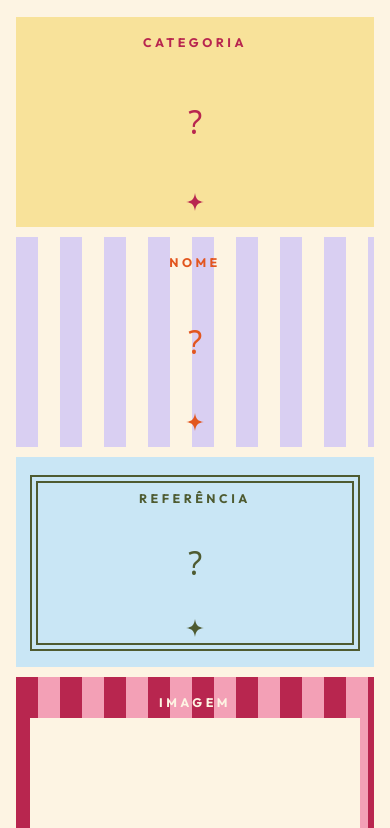
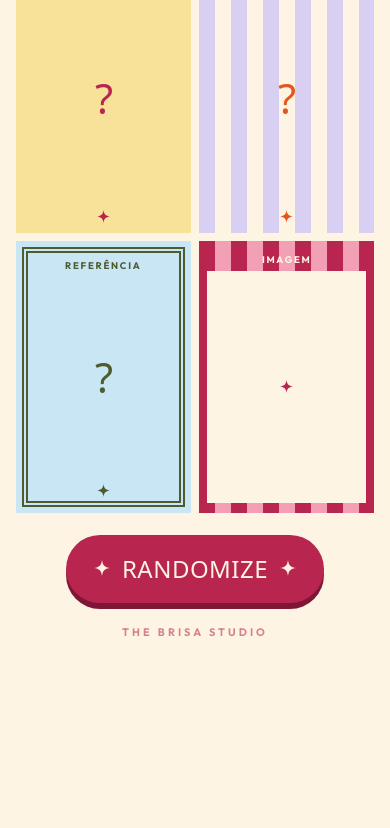
Before and after one commit to micapareddes/what-if, a website: page index.html in a window 390 px wide. Shown: the part 188-1016 px from the top of the page. After the commit the page ends 844 px from the top, so only its background shows below. Drawn offline with Linux system fonts and the light colour scheme; a web font is replaced by a local one.

Commit message:
Layout cabe na tela sem scroll; catalogação gera paleta
- Página ocupa exatamente a altura da tela (desktop, tablet e celular)
- Celular usa grade 2x2 para tudo caber sem rolar
- Cache-busting nos arquivos para o navegador não usar versão antiga
- Script de catalogação pede nome + paleta para imagens novas

Co-Authored-By: Claude Opus 5.5 <noreply@anthropic.com>

```diff
--- a/style.css
+++ b/style.css
@@ -34,7 +34,6 @@
   --display: "Bagel Fat One", "Arial Rounded MT Bold", system-ui, sans-serif;
   --label: "Outfit", system-ui, sans-serif;
 
-  --win-h: clamp(210px, 30vh, 320px);
   --stripe: 26px;
 }
 
@@ -50,12 +49,14 @@ body {
 }
 
 .page {
-  min-height: 100vh;
+  /* tudo cabe em uma tela: as colunas ocupam o espaço que sobra */
+  height: 100vh;
+  height: 100dvh;
   display: flex;
   flex-direction: column;
   align-items: center;
-  gap: clamp(24px, 4vh, 44px);
-  padding: clamp(28px, 5vh, 56px) clamp(16px, 4vw, 56px) 28px;
+  gap: clamp(10px, 2.6vh, 36px);
+  padding: clamp(14px, 3.6vh, 44px) clamp(12px, 4vw, 56px) clamp(10px, 2vh, 20px);
 }
 
 /* ---------- Título ---------- */
@@ -74,21 +75,25 @@ body {
 .title {
   font-family: var(--display);
   font-weight: 400;
-  font-size: clamp(4.5rem, 12vw, 9rem);
+  font-size: clamp(2.8rem, min(12vw, 14vh), 9rem);
   line-height: 0.9;
   letter-spacing: -0.02em;
   margin-top: 0.12em;
 }
 
 .spark { width: 18px; height: 18px; fill: currentColor; flex: none; }
-.spark--title { width: 26px; height: 26px; margin-top: 14px; }
+.spark--title { width: clamp(16px, 3vh, 26px); height: clamp(16px, 3vh, 26px); margin-top: clamp(4px, 1.4vh, 14px); }
 
 /* ---------- Colunas ---------- */
 .slots {
   width: min(1240px, 100%);
   display: grid;
   grid-template-columns: repeat(4, minmax(0, 1fr));
-  gap: clamp(10px, 1.4vw, 18px);
+  grid-template-rows: minmax(0, 1fr);
+  gap: clamp(8px, 1.4vw, 18px);
+  flex: 1 1 0;
+  min-height: 0;
+  max-height: 560px;
 }
 
 .card {
@@ -97,9 +102,8 @@ body {
   flex-direction: column;
   align-items: center;
   gap: 14px;
-  padding: 26px 16px 24px;
-  aspect-ratio: 3 / 4;
-  min-height: calc(var(--win-h) + 120px);
+  padding: clamp(14px, 3vh, 26px) 16px clamp(12px, 2.6vh, 24px);
+  min-height: 0;
 }
 
 .card--category { background: var(--c1-bg); color: var(--c1-ink); }
@@ -190,7 +194,8 @@ body {
   display: inline-flex;
   align-items: center;
   gap: 16px;
-  padding: 18px 40px 20px;
+  flex: none;
+  padding: clamp(10px, 2vh, 18px) 40px clamp(12px, 2.2vh, 20px);
   border: 0;
   border-radius: 999px;
   background: var(--ink);
@@ -217,16 +222,26 @@ body {
 
 /* ---------- Responsivo ---------- */
 @media (max-width: 960px) {
-  .slots { grid-template-columns: repeat(2, minmax(0, 1fr)); }
-  .card { aspect-ratio: auto; min-height: calc(var(--win-h) + 110px); }
-  .item { font-size: clamp(1.5rem, 4.4vw, 2.3rem); }
+  .slots { grid-template-columns: repeat(2, minmax(0, 1fr)); grid-template-rows: repeat(2, minmax(0, 1fr)); max-height: none; }
+  .item { font-size: clamp(1.3rem, min(4.2vw, 4vh), 2.3rem); }
 }
 
 @media (max-width: 540px) {
-  :root { --win-h: 110px; --stripe: 22px; }
-  .card { padding: 18px 14px 16px; gap: 8px; }
-  .slots { grid-template-columns: 1fr; }
-  .card { min-height: calc(var(--win-h) + 100px); }
-  .item { font-size: 2rem; }
-  .window--image { min-height: 260px; }
+  :root { --stripe: 16px; }
+  .card { padding: 12px 8px 10px; gap: 6px; }
+  .card--ref { padding: 6px; }
+  .card--ref .frame { padding: 10px 6px 8px; gap: 6px; outline-offset: -6px; }
+  .label { font-size: 0.6rem; letter-spacing: 0.18em; }
+  .eyebrow { font-size: 0.62rem; letter-spacing: 0.2em; }
+  .item { font-size: clamp(1.05rem, 5.4vw, 1.5rem); padding: 0 4px; }
+  .item--placeholder { font-size: 2.6rem; }
+  .card .spark { width: 13px; height: 13px; }
+  .window--image { border-width: 4px; }
+  .spin { padding-inline: 28px; gap: 12px; }
 }
+
+/* telas muito baixas (celular deitado): deixa rolar em vez de espremer */
+@media (max-height: 500px) {
+  .page { height: auto; min-height: 100vh; }
+  .slots { flex: none; height: 300px; grid-template-columns: repeat(4, minmax(0, 1fr)); grid-template-rows: minmax(0, 1fr); }
+}
```
Also changed, not shown: index.html (+3 -3 lines), scripts/catalogar.mjs (+16 -6 lines), README.md, 1 other file.
